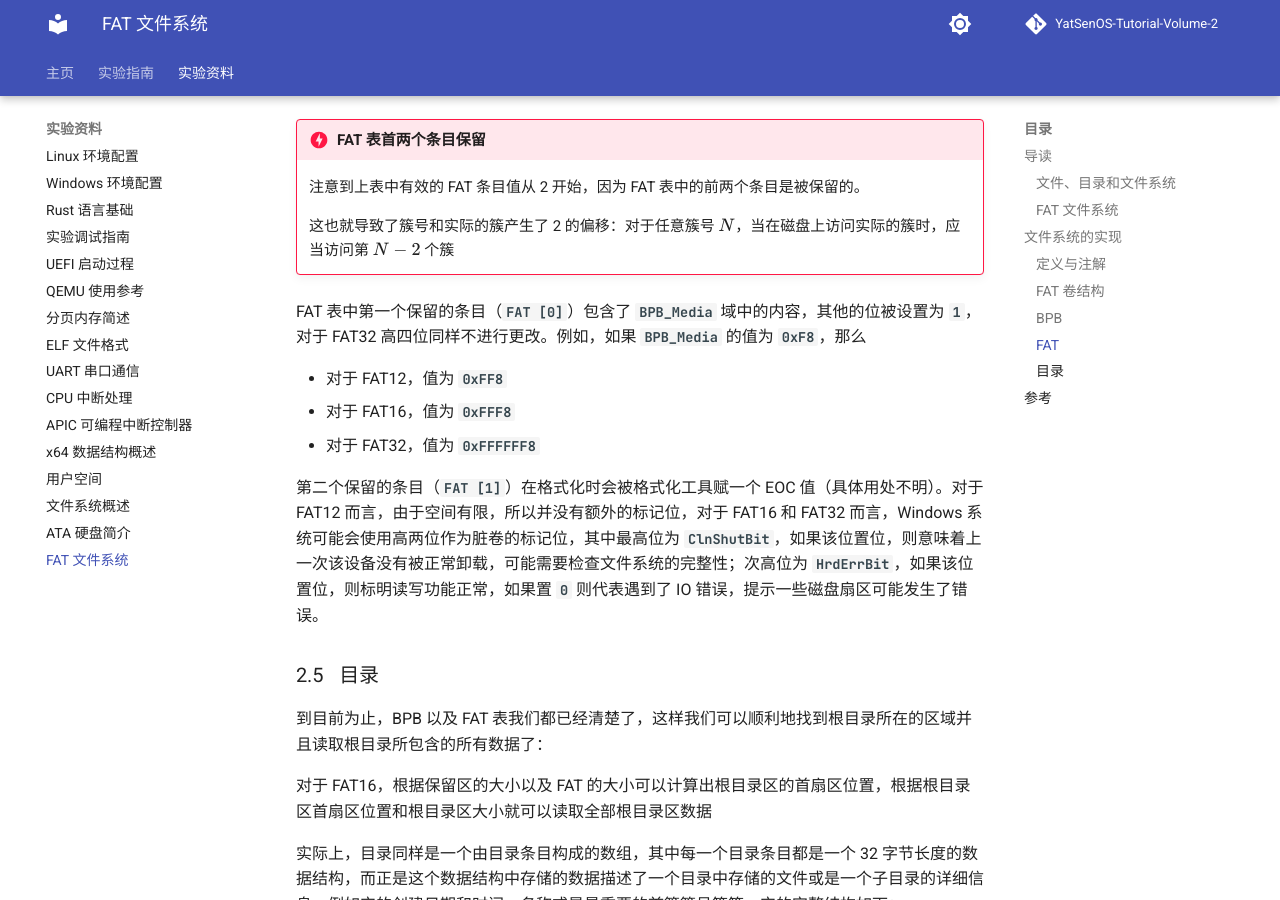
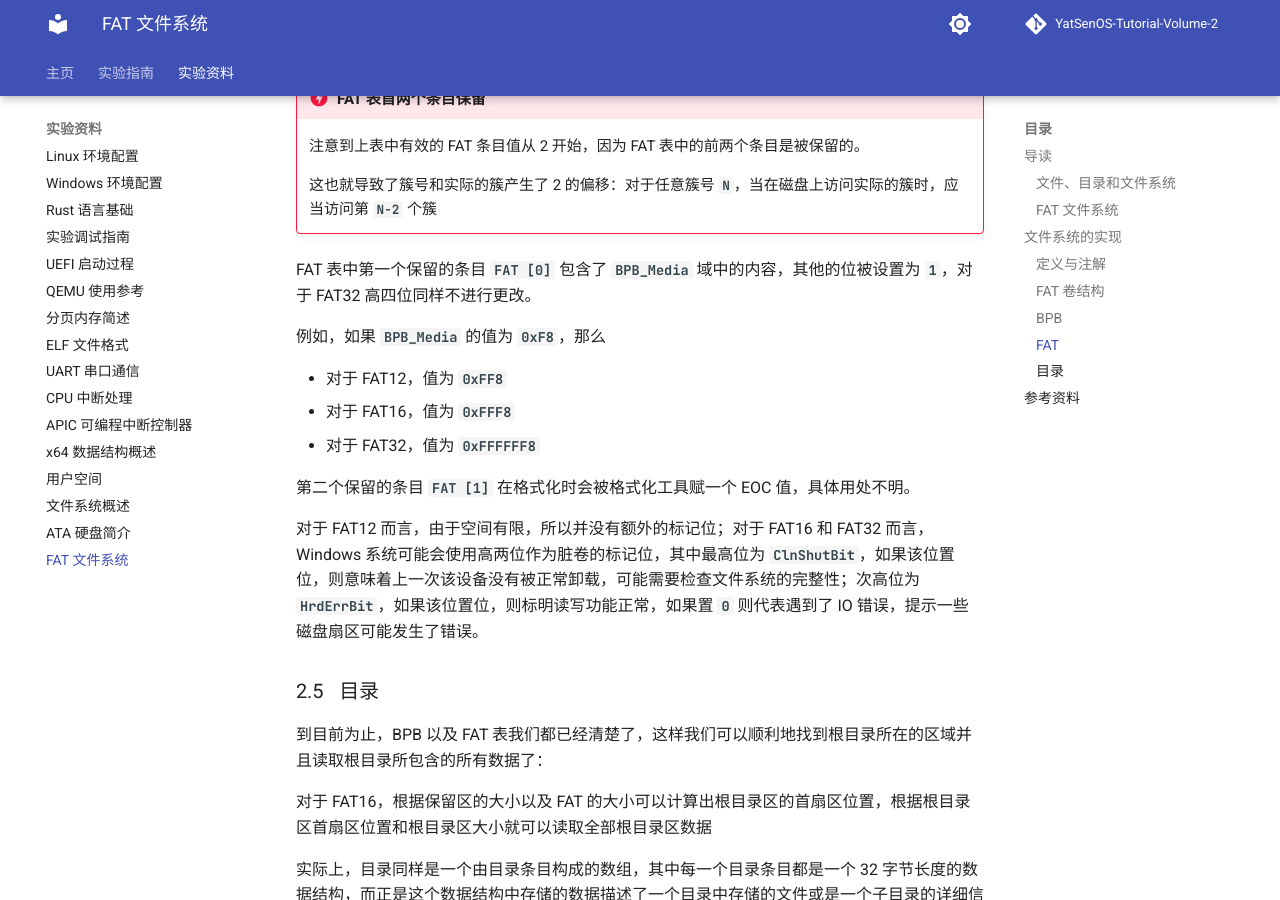
Before and after one commit to YatSenOS/YatSenOS-Tutorial-Volume-2, an MkDocs documentation site: the page built from docs/wiki/fat.md, in a window 1280 px wide and 900 px high, scrolled down 7938 px. Built offline with MkDocs 1.6.1 and Material for MkDocs 9.7.7, drawn with Linux system fonts in a browser that asks for light colours; comment, search, counter and statistics services are not loaded; some of the changed text lies outside the part shown.

Commit message:
wip(wiki): update

```diff
--- a/docs/wiki/fat.md
+++ b/docs/wiki/fat.md
@@ -167,15 +165,19 @@ FAT 条目中可能的存储值及其含义如下，其中 MAX 指代磁盘中
 
     注意到上表中有效的 FAT 条目值从 2 开始，因为 FAT 表中的前两个条目是被保留的。
 
-    这也就导致了簇号和实际的簇产生了 2 的偏移：对于任意簇号 $N$，当在磁盘上访问实际的簇时，应当访问第 $N-2$ 个簇
+    这也就导致了簇号和实际的簇产生了 2 的偏移：对于任意簇号 `N`，当在磁盘上访问实际的簇时，应当访问第 `N-2` 个簇
 
-FAT 表中第一个保留的条目（`FAT [0]`）包含了 `BPB_Media` 域中的内容，其他的位被设置为 `1`，对于 FAT32 高四位同样不进行更改。例如，如果 `BPB_Media` 的值为 `0xF8`，那么
+FAT 表中第一个保留的条目 `FAT [0]` 包含了 `BPB_Media` 域中的内容，其他的位被设置为 `1`，对于 FAT32 高四位同样不进行更改。
+
+例如，如果 `BPB_Media` 的值为 `0xF8`，那么
 
 - 对于 FAT12，值为 `0xFF8`
 - 对于 FAT16，值为 `0xFFF8`
 - 对于 FAT32，值为 `0xFFFFFF8`
 
-第二个保留的条目（`FAT [1]`）在格式化时会被格式化工具赋一个 EOC 值（具体用处不明）。对于 FAT12 而言，由于空间有限，所以并没有额外的标记位，对于 FAT16 和 FAT32 而言，Windows 系统可能会使用高两位作为脏卷的标记位，其中最高位为 `ClnShutBit`，如果该位置位，则意味着上一次该设备没有被正常卸载，可能需要检查文件系统的完整性；次高位为 `HrdErrBit`，如果该位置位，则标明读写功能正常，如果置 `0` 则代表遇到了 IO 错误，提示一些磁盘扇区可能发生了错误。
+第二个保留的条目 `FAT [1]` 在格式化时会被格式化工具赋一个 EOC 值，具体用处不明。
+
+对于 FAT12 而言，由于空间有限，所以并没有额外的标记位；对于 FAT16 和 FAT32 而言，Windows 系统可能会使用高两位作为脏卷的标记位，其中最高位为 `ClnShutBit`，如果该位置位，则意味着上一次该设备没有被正常卸载，可能需要检查文件系统的完整性；次高位为 `HrdErrBit`，如果该位置位，则标明读写功能正常，如果置 `0` 则代表遇到了 IO 错误，提示一些磁盘扇区可能发生了错误。
 
 ### 目录
 
@@ -240,7 +242,8 @@ FAT 表中第一个保留的条目（`FAT [0]`）包含了 `BPB_Media` 域中的
 
 可以看到，秒的精度为 2s，这也就引出了 CrtTimeTenth 这个域，其精度为 10ms，范围从 0 至 199，正好填补了 2s 之间的空缺，使得精度提高到 10ms。
 
-## 参考
+## 参考资料
 
 - [FAT - OSDev](https://osdev.org/FAT)
-- [Bilibili 上南京大学操作系统课程中关于 FAT 和 UNIX 文件系统知识的讲解](https://www.bilibili.com/video/BV1oZ4y1t7ce)
+- [File Allocation Table - Wikipedia](https://en.wikipedia.org/wiki/File_Allocation_Table)
+- [南京大学操作系统课程中关于 FAT 和 UNIX 文件系统知识的讲解 - Bilibili](https://www.bilibili.com/video/BV1oZ4y1t7ce)
```
Also changed, not shown: other parts of docs/wiki/fat.md (+1 -3 lines).
